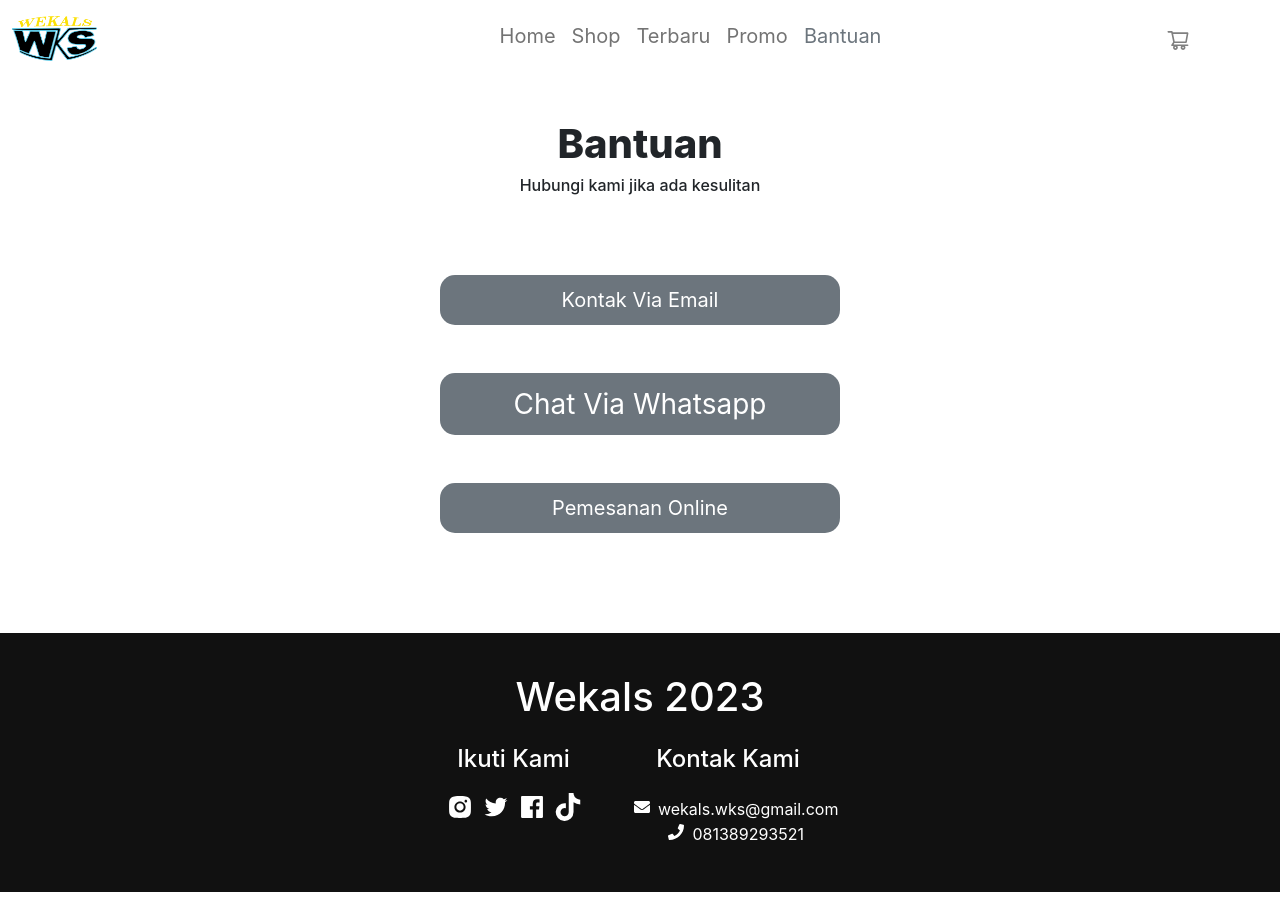
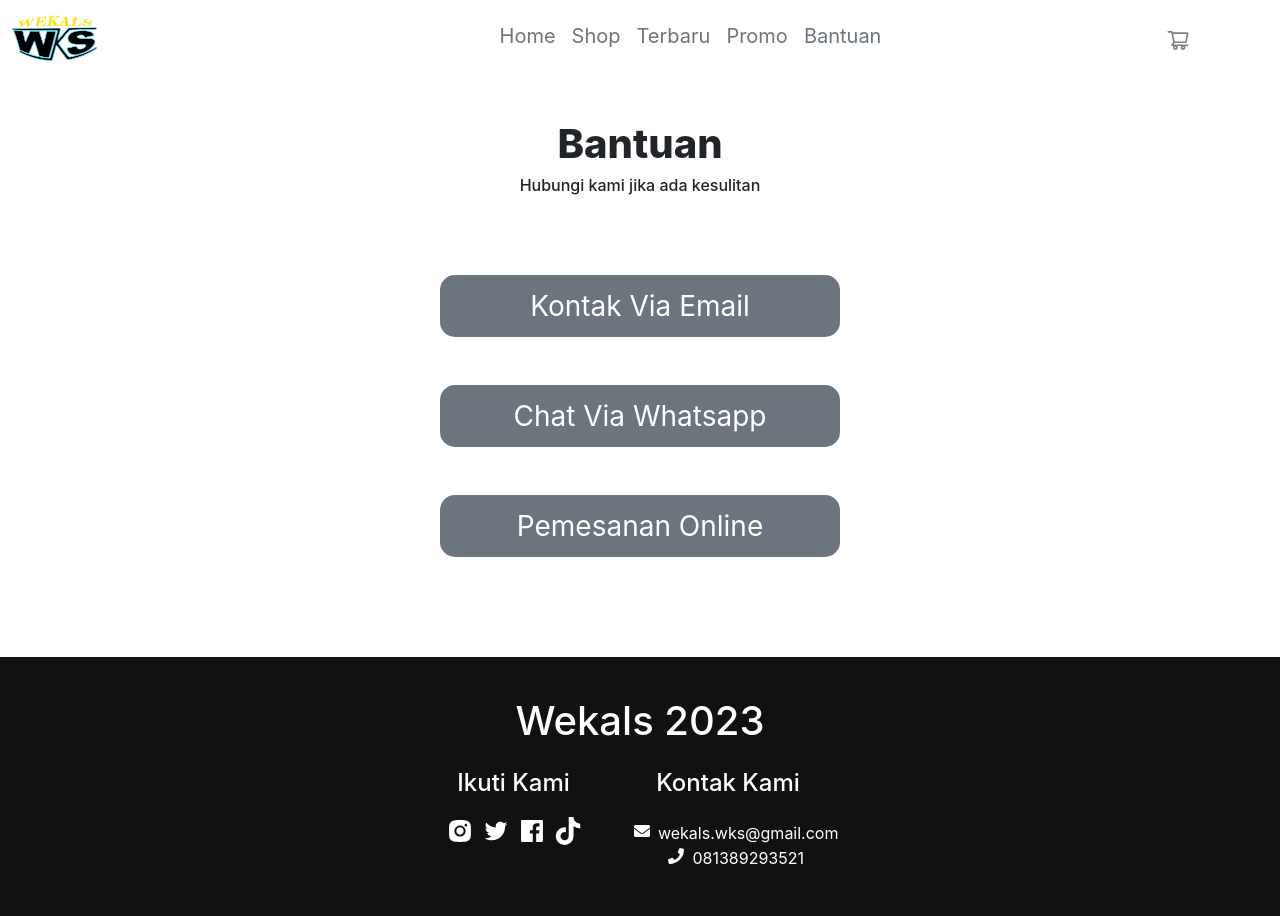
Before and after one commit to micolarighi/wekals-web, a Next.js app: page /bantuan in a window 1280 px wide. Before the commit the page ends 892 px from the top, so only its background shows below. Built offline with nearby package versions, Linux system fonts and the light colour scheme.

Commit message:
fix page bantuan

```diff
--- a/pages/bantuan.js
+++ b/pages/bantuan.js
@@ -16,13 +16,13 @@ const Bantuan = ({ products, bannerData, galeryData, momentData }) => (
     </div>
       <div className="text-center">
         <div className=''>
-          <button className='btn bg-secondary' onClick={emailOnClick}>Kontak Via Email</button>
+          <button className='btn bg-secondary fs-3' onClick={emailOnClick}>Kontak Via Email</button>
         </div>
         <div className='my-2'>
           <a target={"_blank"} className='bg-secondary btn text-white fs-3' href='https://wa.me/6281389293521'>Chat Via Whatsapp</a>
         </div>
         <div className=''>
-          <a target={"_blank"} className='bg-secondary btn text-white' href='https://www.tokopedia.com/wekals'>Pemesanan Online</a>
+          <a target={"_blank"} className='bg-secondary btn text-white fs-3' href='https://www.tokopedia.com/wekals'>Pemesanan Online</a>
         </div>
     </div>
   </div>
```
